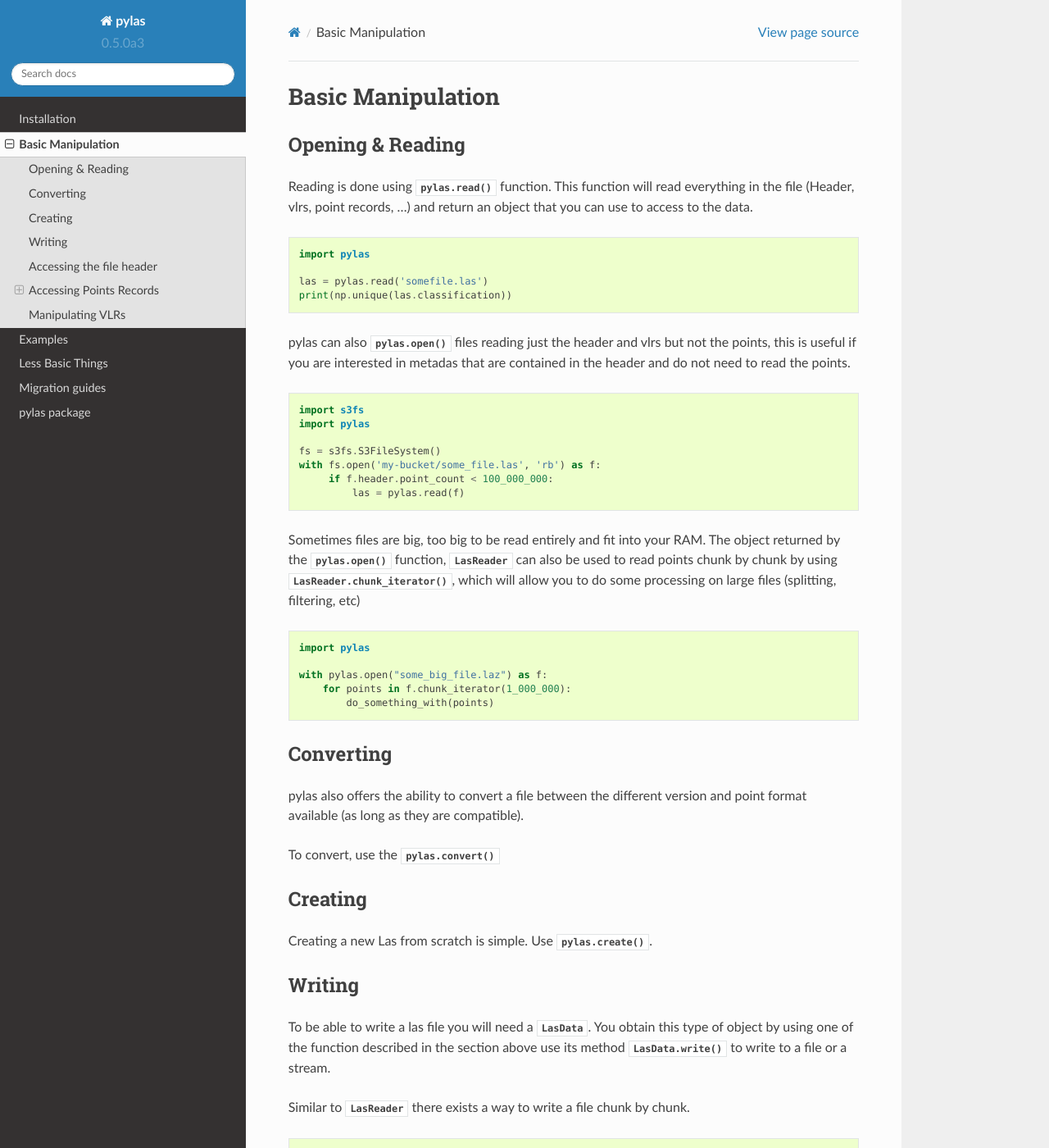
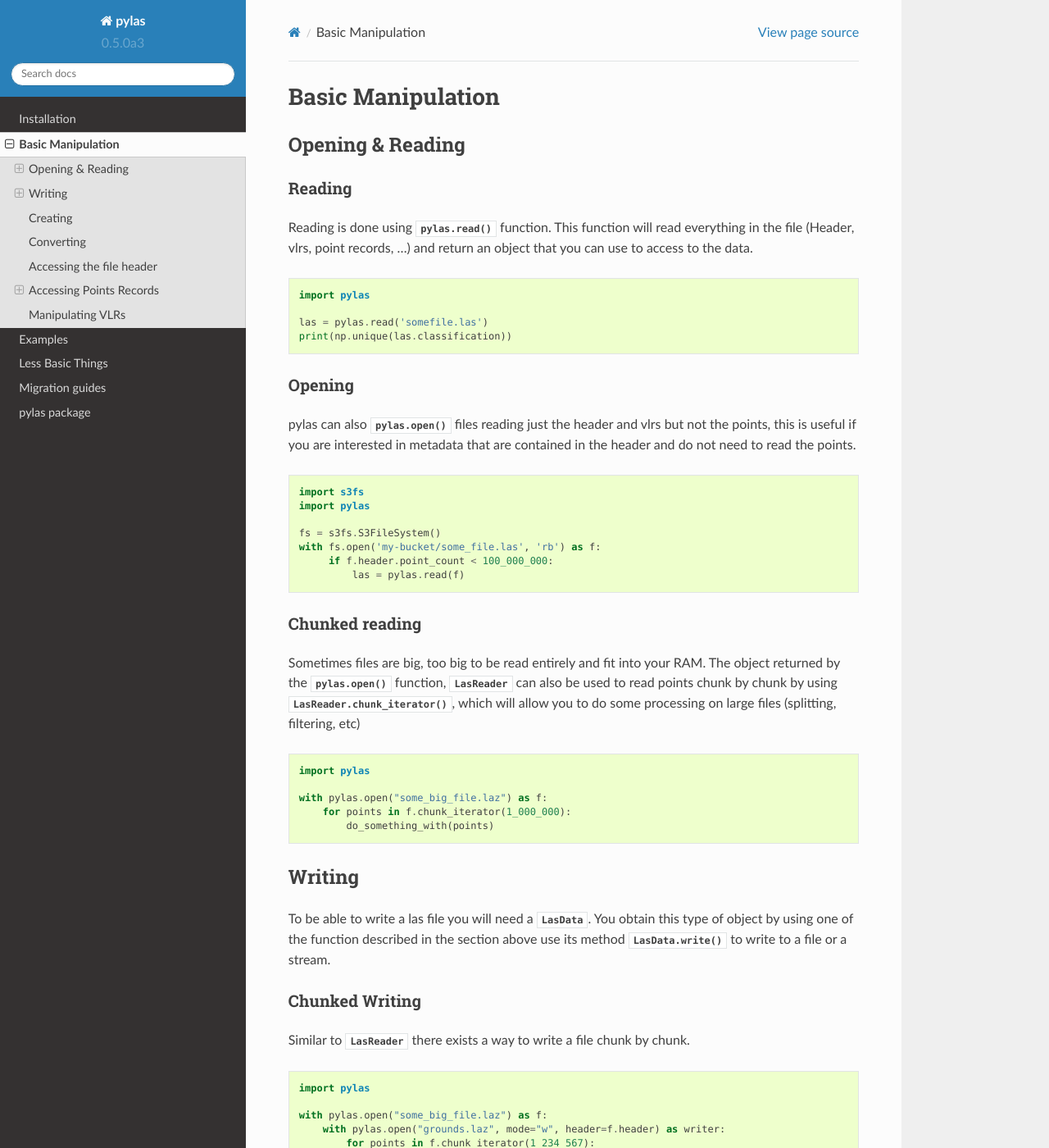
Before and after one commit to tmontaigu/pylas, a Sphinx documentation site: the page built from docs/basic.rst, in a window 1280 px wide and 1400 px high. Shown: the whole window at 82% size. Built offline with Sphinx 7.4.7 and the Read the Docs theme 2.0.0, drawn with Linux system fonts in a browser that asks for light colours; pages that are not in the unit, such as notebooks, are missing from menus; some of the changed text lies outside the part shown.

Commit message:
Fix some links, typo in the docs

```diff
--- a/docs/basic.rst
+++ b/docs/basic.rst
@@ -4,6 +4,9 @@
 
 Opening & Reading
 =================
+
+Reading
+-------
 
 Reading is done using :func:`pylas.read` function.
 This function will read everything in the file (Header, vlrs, point records, ...) and return an object
@@ -16,8 +19,11 @@
     las = pylas.read('somefile.las')
     print(np.unique(las.classification))
 
+Opening
+-------
+
 pylas can also :func:`pylas.open` files reading just the header and vlrs but not the points, this is useful
-if you are interested in metadas that are contained in the header and do not need to read the points.
+if you are interested in metadata that are contained in the header and do not need to read the points.
 
 .. code:: python
 
@@ -29,6 +35,8 @@
          if f.header.point_count < 100_000_000:
              las = pylas.read(f)
 
+Chunked reading
+---------------
 
 Sometimes files are big, too big to be read entirely and fit into your RAM.
 The object returned by the :func:`pylas.open` function, :class:`.LasReader`
@@ -44,33 +52,19 @@
             do_something_with(points)
 
 
-
-Converting
-==========
-
-pylas also offers the ability to convert a file between the different version and point format available
-(as long as they are compatible).
-
-To convert, use the :func:`pylas.convert`
-
-Creating
-========
-
-Creating a new Las from scratch is simple.
-Use :func:`pylas.create`.
-
-
 Writing
 =======
+
 
 To be able to write a las file you will need a :class:`.LasData`.
 You obtain this type of object by using one of the function described in the section above
 use its method :meth:`.LasData.write` to write to a file or a stream.
 
+Chunked Writing
+---------------
 
 Similar to :class:`.LasReader` there exists a way to write a file
 chunk by chunk.
-
 
 .. code:: python
 
--- a/docs/lessbasic.rst
+++ b/docs/lessbasic.rst
@@ -9,7 +9,7 @@
 The LAS Specification version 1.4 defines a standard way to add extra dimensions to
 a LAS file.
 
-In pylas you can add extra dimensions using the :meth:`pylas.lasdata.LasData.add_extra_dim` function
+In pylas you can add extra dimensions using the :meth:`.LasData.add_extra_dim` function
 
 
 The Allowed base types for an extra dimensions are:
@@ -69,7 +69,7 @@
 
 .. note::
 
-   If you are adding multiple extra dimensions use :meth:`pylas.LasData.add_extra_dims`
+   If you are adding multiple extra dimensions use :meth:`.LasData.add_extra_dims`
    as it is more efficient (it allows to allocate all the dimensions at once instead
    of re-allocating each time a new dimension is added.
 
@@ -83,7 +83,7 @@
 Fast & Easy way
 ---------------
 
-The fastest and easiest way to add your custom VLR to a file is to create a :class:`pylas.vlrs.rawvlr.VLR`,
+The fastest and easiest way to add your custom VLR to a file is to create a :class:`.VLR`,
 set its record_data (which must be bytes) and add it to the VLR list.
 
 
@@ -111,7 +111,7 @@
 one pylas is done.
 
 One way to automate this task is to create your own Custom VLR Class that extends
-:class:`pylas.vlrs.BaseKnownVLR` by implementing the missing methods pylas
+:class:`.BaseKnownVLR` by implementing the missing methods pylas
 will be able to automatically parse the VLR when reading the file & write it when saving the file.
 
 >>> class CustomVLR(pylas.vlrs.BaseKnownVLR):
```
Also changed, not shown: other parts of docs/basic.rst (+15 -0 lines), docs/migration.rst (+8 -0 lines).
